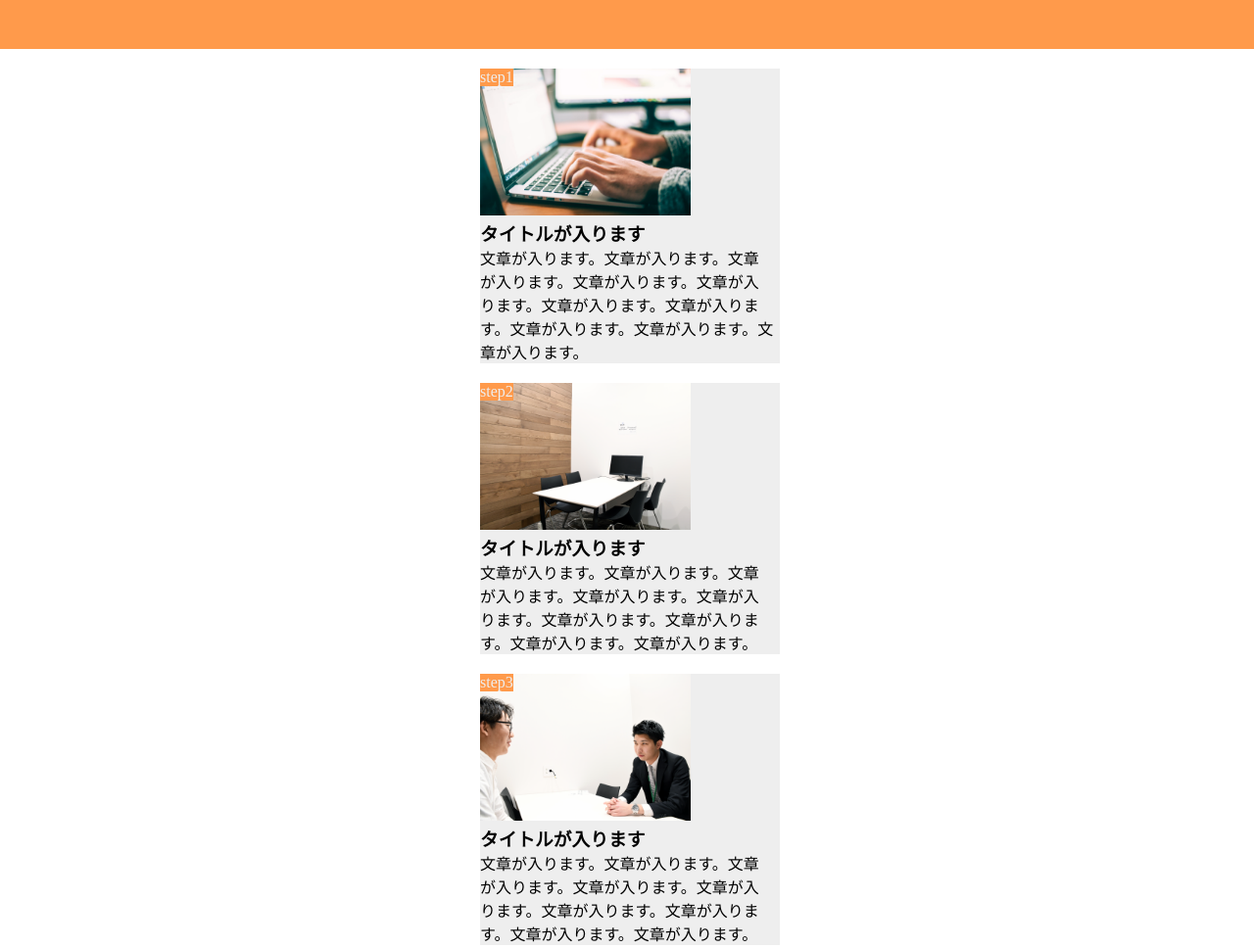
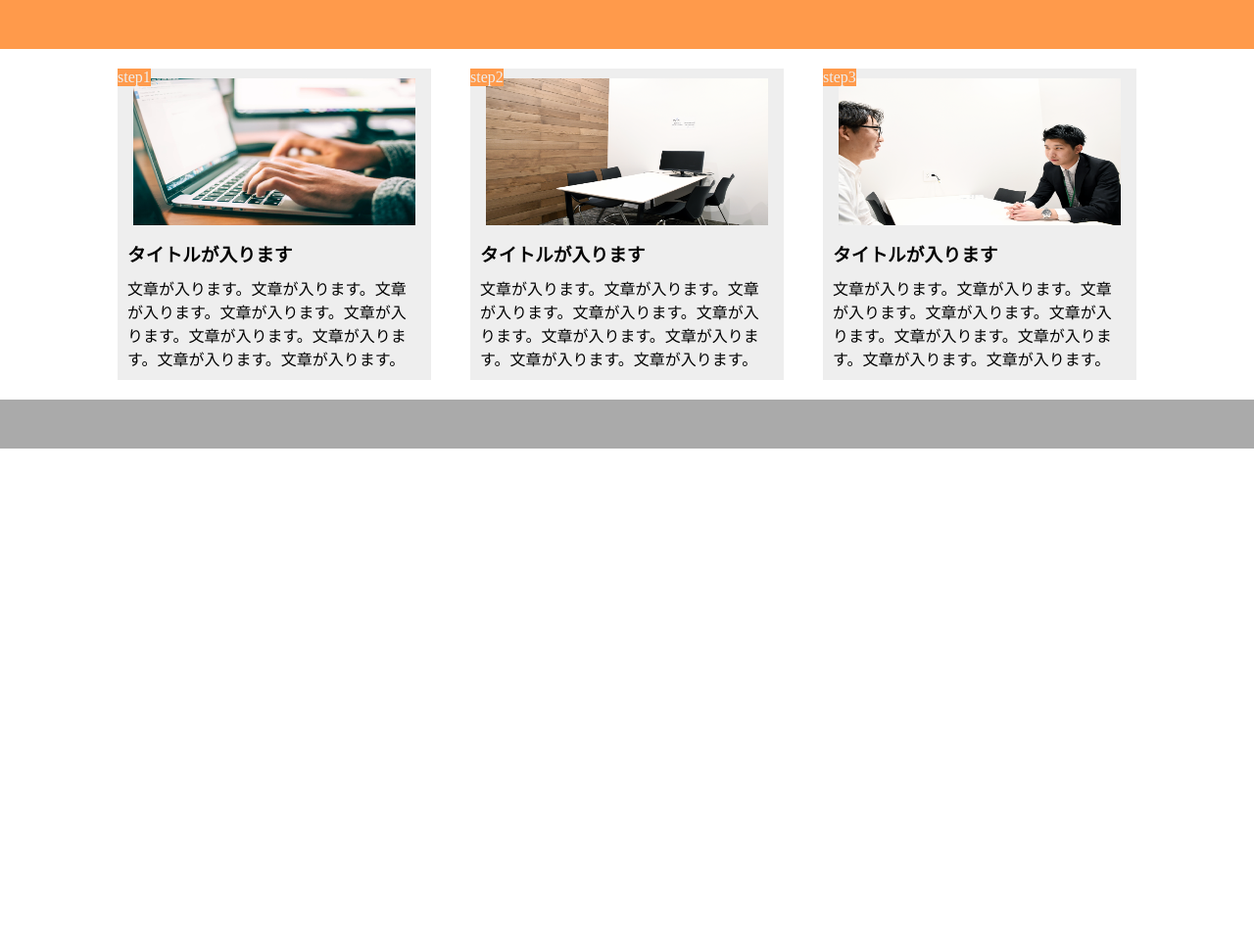
Before and after one commit to kurinuts/caravan, a plain HTML site: page レスポンシブ対応.html in a window 1280 px wide. Shown: the top 968 px of the page at 98% size. After the commit the page ends 800 px from the top, so only its background shows below. Drawn offline with Linux system fonts and the light colour scheme.

Commit message:
20220305.work-fin

```diff
--- a/レスポンシブ対応.css
+++ b/レスポンシブ対応.css
@@ -18,10 +18,22 @@ footer {
 
 main {
   width: 960px;
-  margin: 50px;
+  margin-top: 50px;
+  margin-bottom: 50px;
+  margin: 0 auto;
   display: flex;
   justify-content: center;
-  margin: 0 auto;
+  align-items: center;
+  background-size: cover;
+}
+
+.flex {
+  display: flex;
+  background-color: #fff;
+}
+
+.title {
+  margin: 15px 0px 5px 10px;
 }
 
 .step1 {
@@ -34,9 +46,14 @@ main {
 
 .blog-image1 {
 height: 150px;
+width: 90%;
 background-image: url(img/flow01.png);
-background-position: bottom;
 background-size: cover;
+display: flex;
+justify-content: center;
+align-items: center;
+margin: 0 auto;
+margin-top: 10px;
 }
 
 .step2 {
@@ -49,9 +66,14 @@ background-size: cover;
 
 .blog-image2 {
   height: 150px;
+  width: 90%;
   background-image: url(img/flow02.png);
-  background-position: bottom;
   background-size: cover;
+  display: flex;
+  justify-content: center;
+  align-items: center;
+  margin: 0 auto;
+  margin-top: 10px;
 }
 
 .step3 {
@@ -64,14 +86,18 @@ background-size: cover;
 
 .blog-image3 {
   height: 150px;
+  width: 90%;
   background-image: url(img/flow03.png);
-  background-position: bottom;
   background-size: cover;
+  display: flex;
+  justify-content: center;
+  align-items: center;
+  margin: 0 auto;
+  margin-top: 10px;
 }
 
 .main h3 {
-margin-top: 15px;
-margin-bottom: 5px;
+margin-left: 10px;
 }
 
 .blog-item {
@@ -82,9 +108,11 @@ margin-bottom: 5px;
 
 .blog-text {
   width: 300px;
+  margin: 10px;
 }
 
-@media screen and (max-wisth: 768;) {
+@media screen and (max-wisth: 768px) {
+  header {
   width: 100%;
   display: block;
-}
+  }
--- a/レスポンシブ対応.html
+++ b/レスポンシブ対応.html
@@ -13,12 +13,12 @@
     </header>
 
   <main>
-    <div class="blog-box">
+    <div class="flex">
       <div class="blog-item">
         <p class="step1">step1</p>
         <img class="blog-image1" src="flow01.png">
         <h3 class="title">タイトルが入ります</h3>
-        <section class="blog-text">文章が入ります。文章が入ります。文章が入ります。文章が入ります。文章が入ります。文章が入ります。文章が入ります。文章が入ります。文章が入ります。文章が入ります。</section>
+        <section class="blog-text">文章が入ります。文章が入ります。文章が入ります。文章が入ります。文章が入ります。文章が入ります。文章が入ります。文章が入ります。文章が入ります。</section>
       </div>
       <div class="blog-item">
         <p class="step2">step2</p>
```
